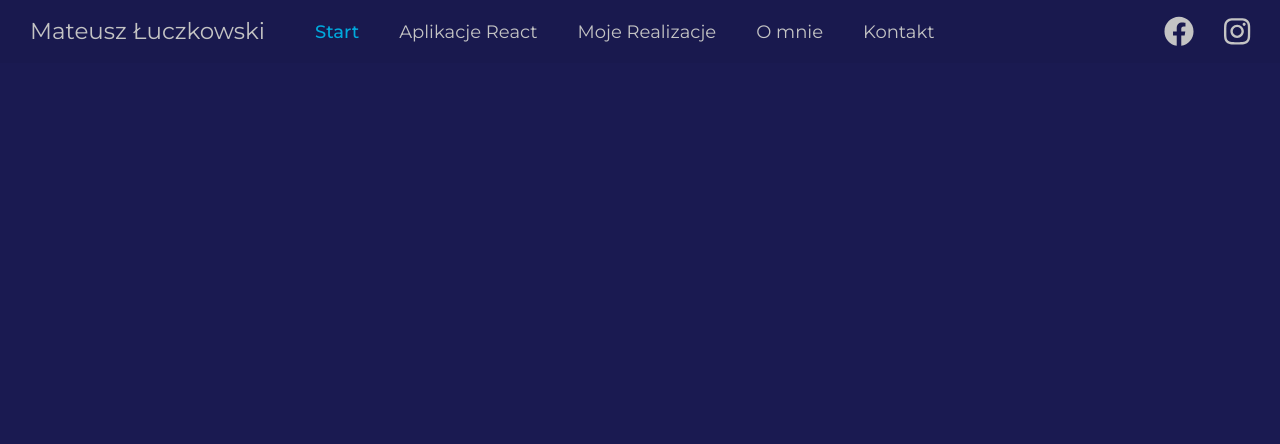
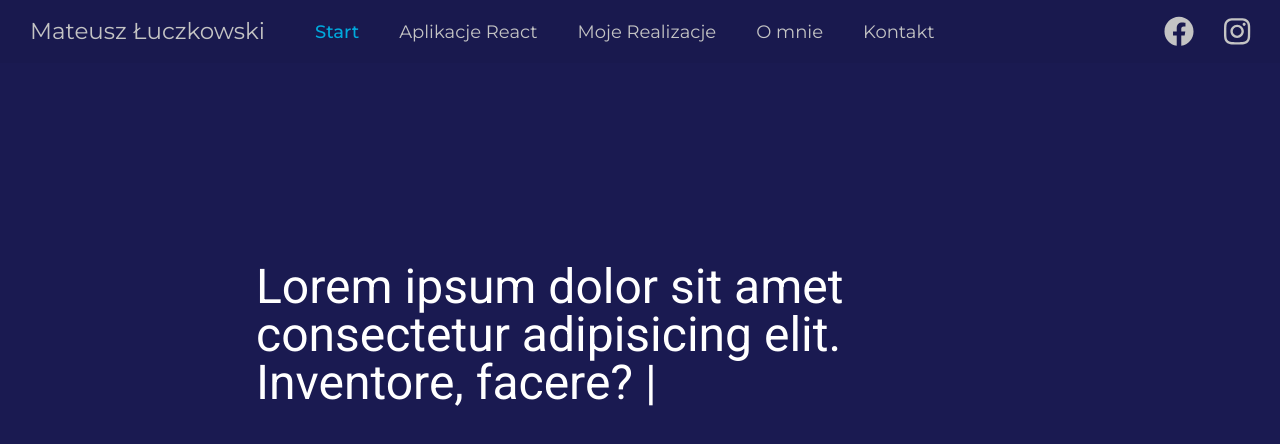
Before and after one commit to mateuszluczkowski/portfolio, a React (Create React App) app: page /start in a window 1280 px wide. Shown: the top 444 px of the page. Built offline with nearby package versions, Linux system fonts and the light colour scheme.

Commit message:
typing effect - Start Page

```diff
--- a/src/routes/Start.js
+++ b/src/routes/Start.js
@@ -1,10 +1,44 @@
+import React, { useState } from "react";
+
 import Navbar from "../components/Navbar";
 import "../sass/_start.scss";
+let letterIndex = -1;
+let isRunningTyping = false;
 const Start = () => {
+  let textForTyping =
+    "Lorem ipsum dolor sit amet consectetur adipisicing elit. Inventore, facere?";
+
+  const [typingText, setTypingText] = useState("");
+  const handleTyping = (text) => {
+    let intervalTyping = setInterval(() => {
+      if (
+        letterIndex === text.length - 1 ||
+        text[letterIndex + 1] === undefined
+      ) {
+        clearInterval(intervalTyping);
+        console.log(intervalTyping);
+        // let intervalTextPointer = setInterval(() => {
+        //   console.log(intervalTyping);
+        // }, 2000);
+      }
+      isRunningTyping = true;
+      setTypingText((prevValue) => prevValue + text[letterIndex++]);
+    }, 35);
+  };
+
+  if (!isRunningTyping) {
+    handleTyping(textForTyping);
+  }
+
   return (
     <div className="Start">
       <Navbar active="Start" />
+      <h1 className="Start__title">
+        {typingText}
+        <span> |</span>
+      </h1>
     </div>
   );
 };
+
 export default Start;
--- a/src/sass/_start.scss
+++ b/src/sass/_start.scss
@@ -1,3 +1,14 @@
 .Start {
     transition: 5s;
+
+    height: 100%;
+
+    &__title {
+        font-size: 3rem;
+        color: white;
+        position: relative;
+        top: 25%;
+        left: 20%;
+        width: 60vw;
+    }
 }
```
